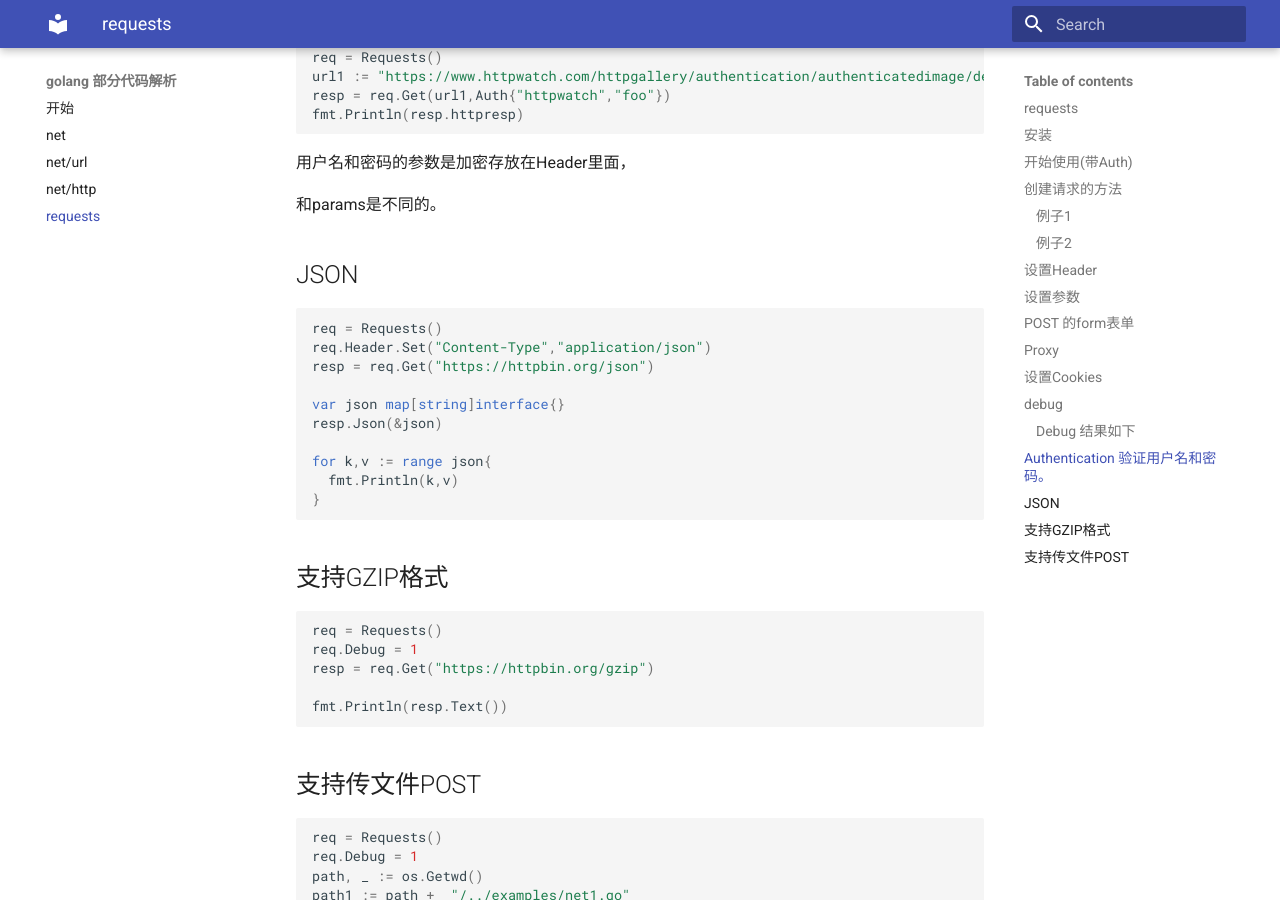
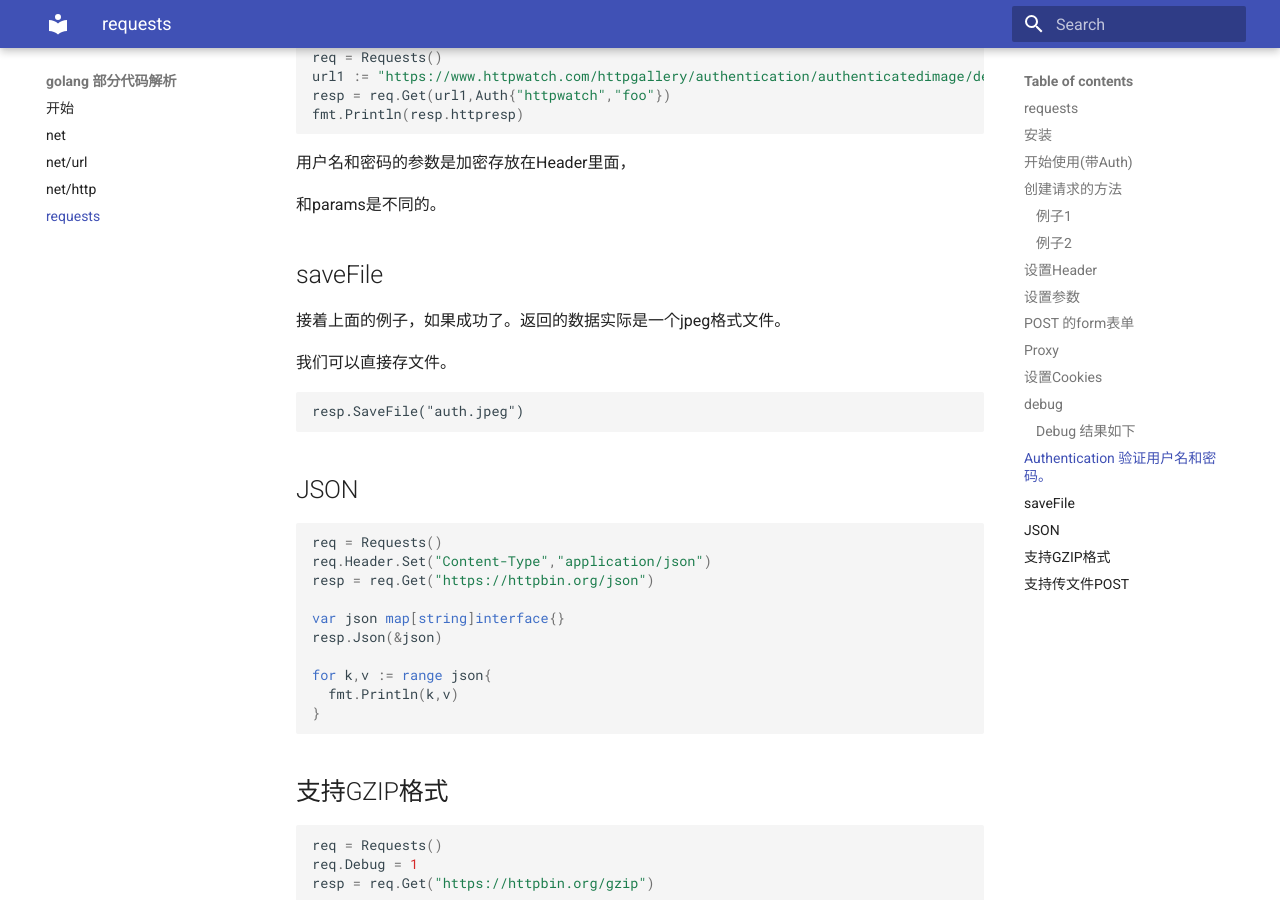
Before and after one commit to asmcos/goexample, an MkDocs documentation site: the page built from docs/requests.md, in a window 1280 px wide and 900 px high, scrolled down 5806 px. Built offline with MkDocs 1.6.1 and Material for MkDocs 9.7.7, drawn with Linux system fonts in a browser that asks for light colours; old or Windows-style settings are respelled for this version of MkDocs.

Commit message:
SaveFile

````diff
--- a/docs/requests.md
+++ b/docs/requests.md
@@ -298,6 +298,15 @@ fmt.Println(resp.httpresp)
 
 和params是不同的。
 
+## saveFile
+
+接着上面的例子，如果成功了。返回的数据实际是一个jpeg格式文件。
+
+我们可以直接存文件。
+
+```
+resp.SaveFile("auth.jpeg")
+```
 
 ## JSON
 
````
